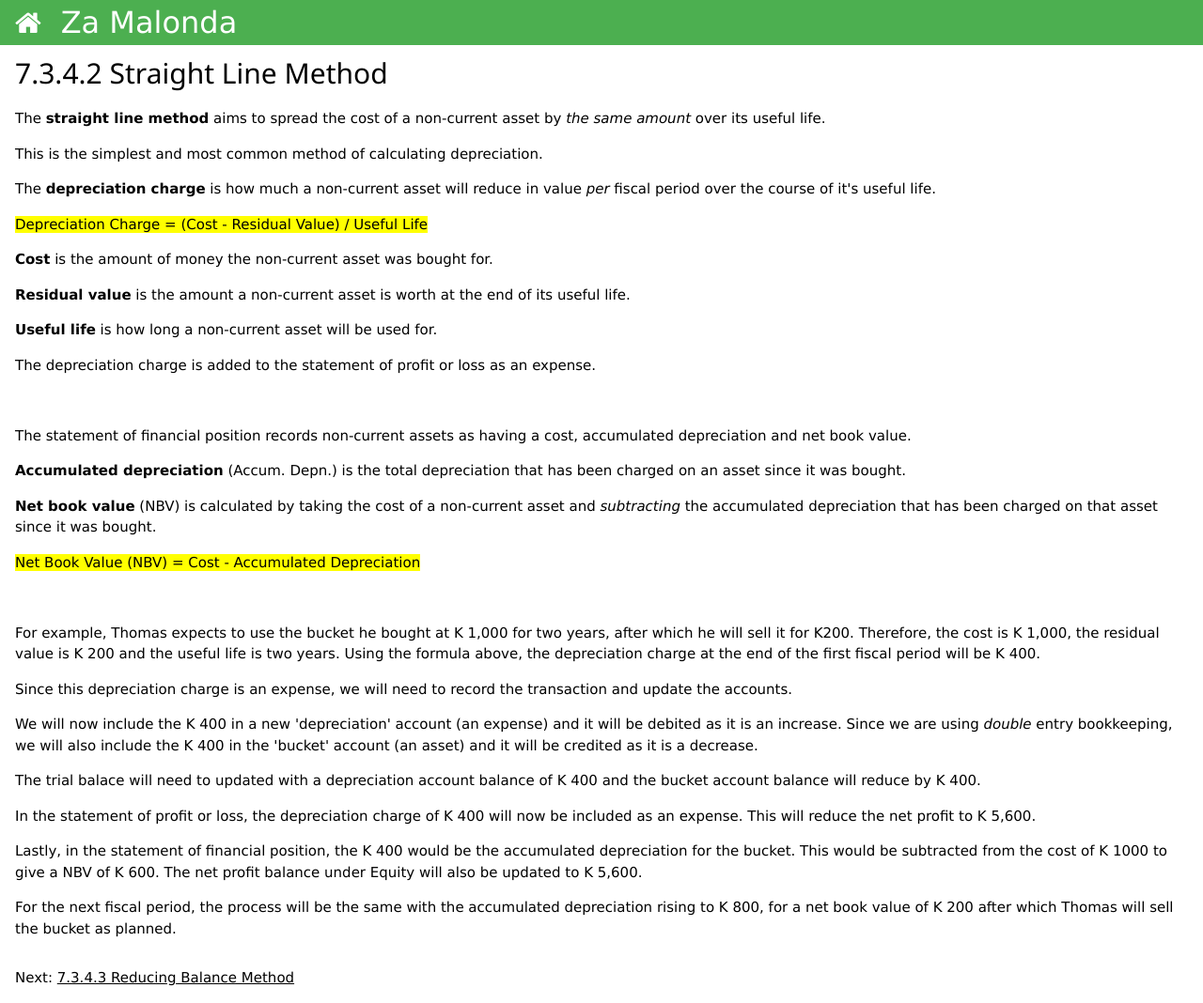
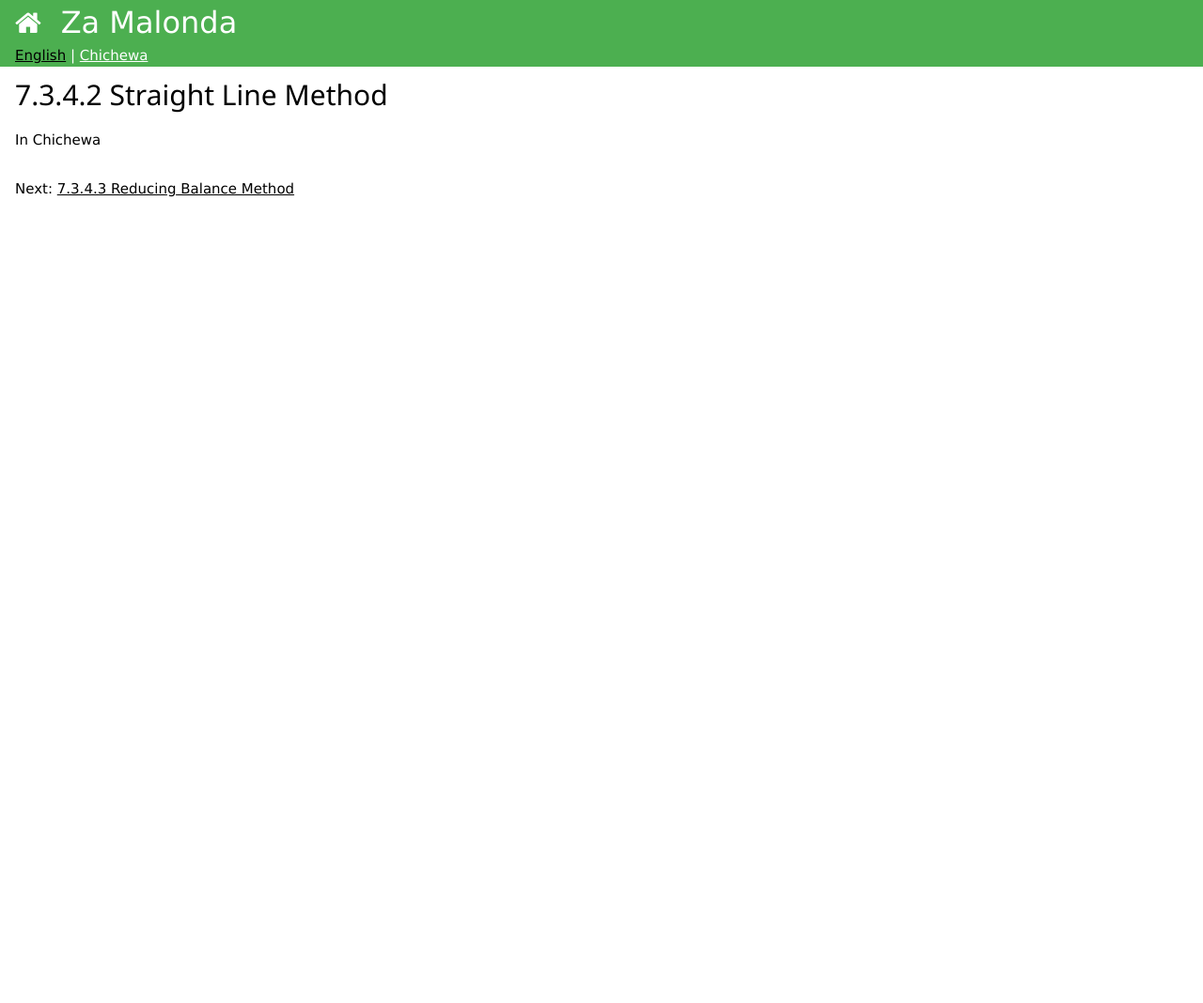
Before and after one commit to klihonga11/Za-Malonda, a plain HTML site: page pages/ch/statement_of_financial_position/assets/depreciation/straight_line_method.html in a window 1280 px wide. Shown: the whole page at 94% size. After the commit the page ends 800 px from the top, so only its background shows below. Drawn offline with Linux system fonts and the light colour scheme.

Commit message:
Include language switching

```diff
--- a/pages/ch/statement_of_financial_position/assets/depreciation/straight_line_method.html
+++ b/pages/ch/statement_of_financial_position/assets/depreciation/straight_line_method.html
@@ -5,70 +5,38 @@
         <link rel="stylesheet" href="../../../../../w3.css">
         <link rel="stylesheet" href="../../../../../font-awesome-4.7.0/css/font-awesome.min.css">
         <meta name="viewport" content="width=device-width,initial-scale=1.0">
+
+        <style>
+            .language-selected {
+                color: white;
+            }
+            .language-not-selected {
+                color: black;
+            }
+        </style>
     </head>
     <body>
         <header class="w3-container w3-green w3-top">
-            <a href="../../../../../index.html">
-                <span class="fa fa-home fa-2x" />
-            </a>
-            <span class="w3-margin-left" style="font-size: xx-large;">Za Malonda</span>
+            <div>
+                <a href="../../../../../index.html">
+                    <span class="fa fa-home fa-2x" />
+                </a>
+                <span class="w3-margin-left" style="font-size: xx-large;">Za Malonda</span>
+            </div>
+
+            <div>
+                <a class="language-not-selected" href="../../../../en/statement_of_financial_position/assets/depreciation/straight_line_method.html">English</a>
+                <span> | </span>
+                <a class="language-selected" href="../../../../ch/statement_of_financial_position/assets/depreciation/straight_line_method.html">Chichewa</a>
+            </div>
         </header>
 
-        <br/> <br/>
+        <br/> <br/> <br/>
 
-        <article class="w3-container ">
+        <article class="w3-container">
             <h2>7.3.4.2 Straight Line Method</h2>
 
-            <p>The <b>straight line method</b> aims to spread the cost of a non-current asset by
-                <i>the same amount</i> over its useful life.
-            </p>
-            <p>This is the simplest and most common method of calculating depreciation.</p>
-            <p>The <b>depreciation charge</b> is how much a non-current asset will reduce in
-                value <i>per</i> fiscal period over the course of it's useful life.
-            </p>
-            <p><mark>Depreciation Charge = (Cost - Residual Value) / Useful Life</mark></p>
-            <p><b>Cost</b> is the amount of money the non-current asset was bought for.</p>
-            <p><b>Residual value</b> is the amount a non-current asset is worth at the end of its useful life. </p>
-            <p><b>Useful life</b> is how long a non-current asset will be used for. </p>
-            <p>The depreciation charge is added to the statement of profit or loss as an expense.</p>
-
-            <br />
-            <p>The statement of financial position records non-current assets as having a cost, accumulated
-                depreciation and net book value.</p>
-            <p><b>Accumulated depreciation</b> (Accum. Depn.) is the total depreciation that has been charged
-                on an asset since it was bought.</p>
-            <p><b>Net book value</b> (NBV) is calculated by taking the cost of a non-current asset and <i>subtracting</i> the
-                accumulated depreciation that has been charged on that asset since it was bought.
-            </p>
-            <p><mark>Net Book Value (NBV) = Cost - Accumulated Depreciation</mark></p>
-
-            <br />
-            <p>For example, Thomas expects to use the bucket he bought at K 1,000 for two years, after which
-                he will sell it for K200. Therefore, the cost is K 1,000, the residual value
-                is K 200 and the useful life is two years. Using the formula above, the depreciation charge at
-                the end of the first fiscal period will be K 400.
-            </p>
-            <p>Since this depreciation charge is an expense, we will need to record the transaction and
-                update the accounts.
-            </p>
-            <p>We will now include the K 400 in a new 'depreciation' account (an expense) and it will be
-                debited as it is an increase. Since we are using <i>double</i> entry bookkeeping, we will also
-                include the K 400 in the 'bucket' account (an asset) and it will be credited as it is a decrease.
-            </p>
-            <p>The trial balace will need to updated with a depreciation account balance of K 400 and the
-                bucket account balance will reduce by K 400.
-            </p>
-            <p>In the statement of profit or loss, the depreciation charge of K 400 will now be included as
-                an expense. This will reduce the net profit to K 5,600.
-            </p>
-            <p>Lastly, in the statement of financial position, the K 400 would be the accumulated depreciation
-                for the bucket. This would be subtracted from the cost of K 1000 to give a NBV of K 600. The net
-                profit balance under Equity will also be updated to K 5,600.
-            </p>
-            <p>For the next fiscal period, the process will be the same with the accumulated depreciation
-                rising to K 800, for a net book value of K 200 after which Thomas will sell the bucket
-                as planned.
-            </p>
+            <p>In Chichewa</p>
         </article>
 
         <footer class="w3-container">
```
Also changed, not shown: pages/ch/statement_of_financial_position/assets/depreciation/reducing_balance_method.html (+1 -24 lines), pages/en/statement_of_financial_position/assets/depreciation/straight_line_method.html (+32 -3 lines).
